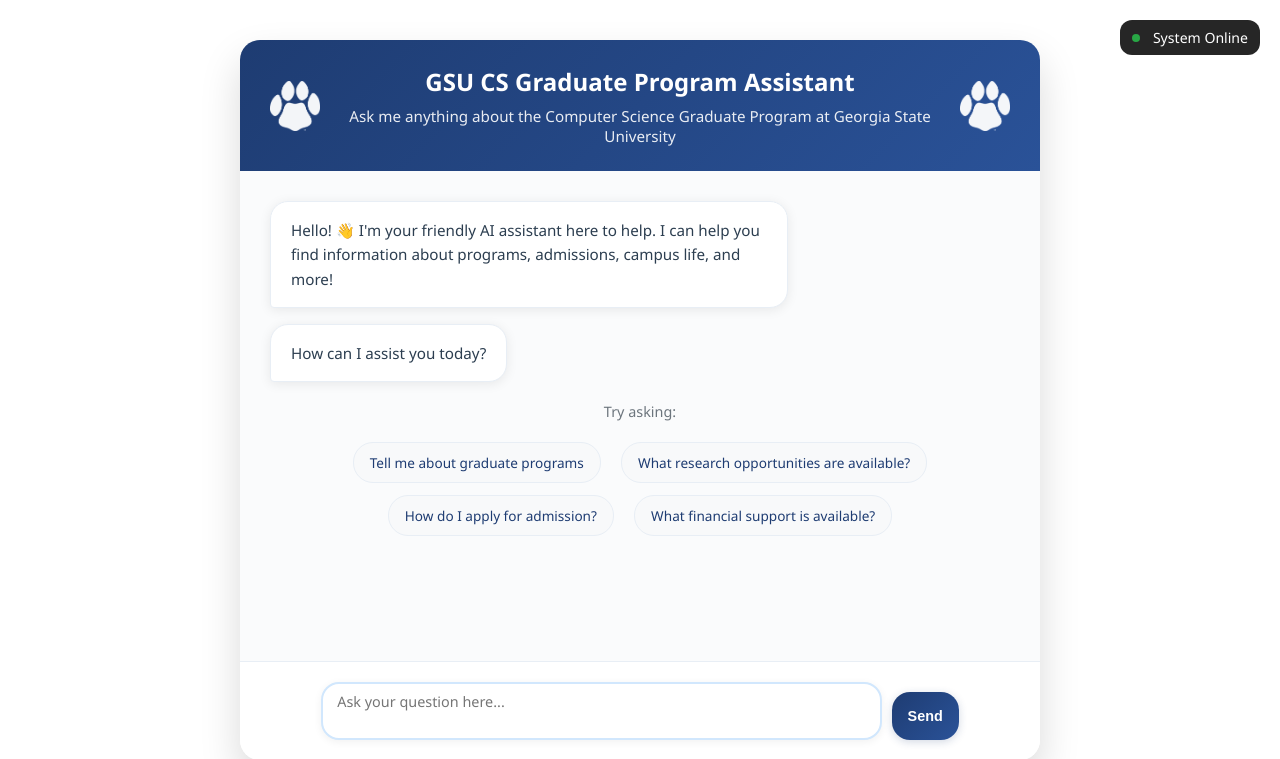
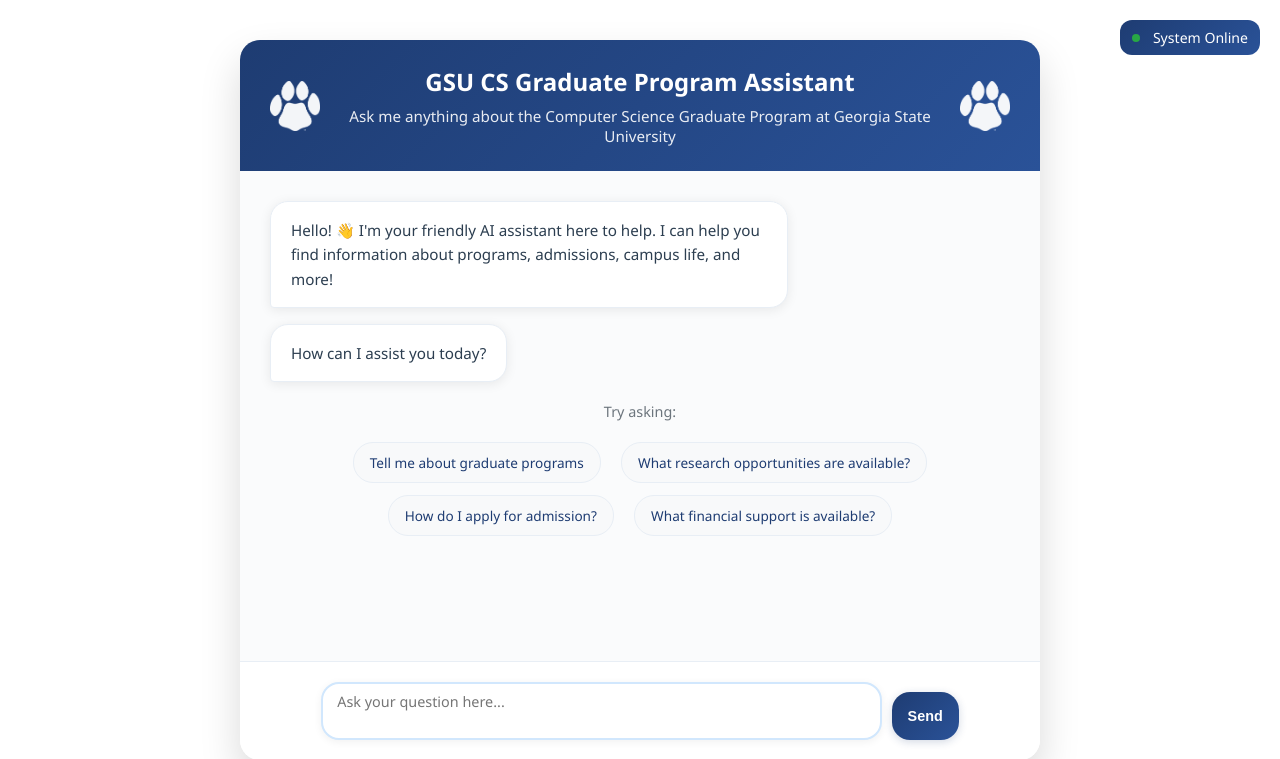
Before and after one commit to IAnyanwu2/University_Chatbot, a Flask app: page / in a window 1280 px wide. Shown: the top 759 px of the page. Run offline with Flask 3, Linux system fonts and the light colour scheme; data that the repository does not hold is empty; parts of the project's set-up code (start-up, migrations or seed data) failed here and were passed over; some libraries are stand-ins or nearby versions.

Commit message:
Updated UI

```diff
--- a/templates/index.html
+++ b/templates/index.html
@@ -290,7 +290,7 @@
             top: 20px;
             right: 20px;
             padding: 8px 12px;
-            background: rgba(0,0,0,0.85);
+            background: linear-gradient(135deg, #1e3c72 0%, #2a5298 100%);
             color: white;
             border-radius: 12px;
             font-size: 0.88rem;
```
